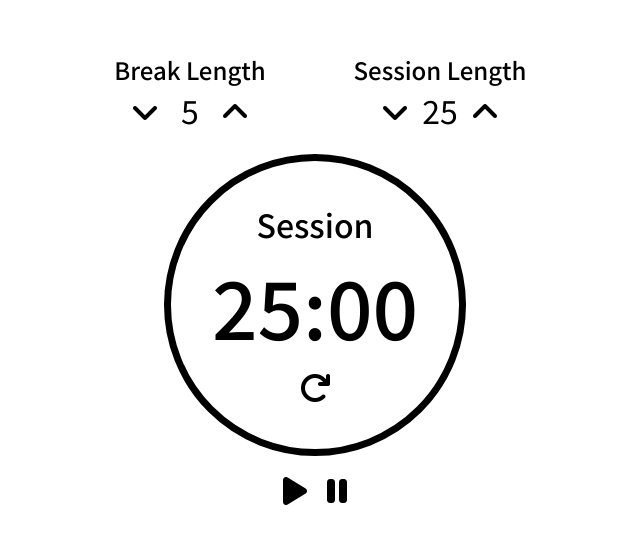
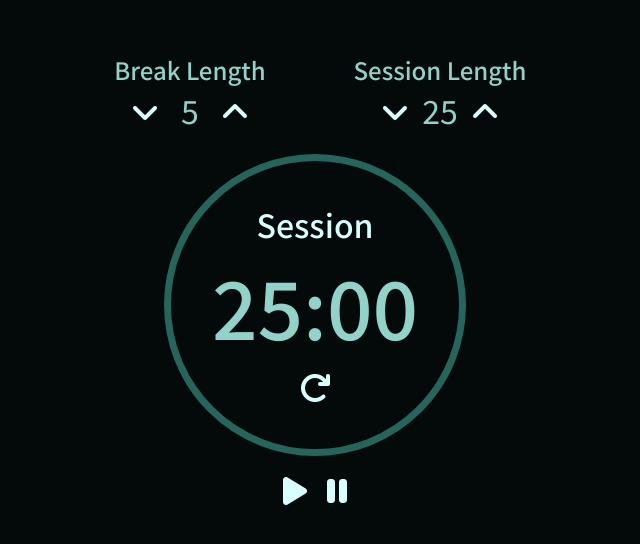
Before and after one commit to chloeharris1/25-5-Clock, a React (Create React App) app: page / in a window 1280 px wide. Shown: the part 206-750 px from the top of the page, without its empty margins (325-965 px from the left). Built offline with nearby package versions, Linux system fonts and the light colour scheme.

Commit message:
Updated page styling

```diff
--- a/src/App.scss
+++ b/src/App.scss
@@ -14,6 +14,8 @@ body {
     text-align: center;
     font-size: 2rem;
     font-family: 'Noto Sans JP', sans-serif;
+    background: #040909;
+    color: #91d2c9;
     .container {
         height: 100vh;
         padding-top: 50%;
@@ -42,11 +44,12 @@ body {
     justify-content: center;
     width: 18rem;
     height: 18rem;
-    border: 7px solid black;
+    border: 7px solid #26655c;
     border-radius: 50%;
     margin: 20px auto 10px auto;
     #timer-label {
         font-weight: 500;
+        color: #d8ffff;
     }
     #time-left {
         font-size: 80px;
@@ -62,8 +65,17 @@ button {
     font-size: 2rem;
     i {
         margin: 5px;
+        color: #d8ffff;
     }
     .fa-pause {
         margin-left: 15px;
     }
 }
+
+// .fa-arrow-rotate-right,
+// .fa-play,
+// .fa-angle-up,
+// .fa-angle-down .fa-pause:hover {
+//     color: #d8ffff;
+//     opacity: .4;
+// }
--- a/src/components/Timer.js
+++ b/src/components/Timer.js
@@ -2,7 +2,7 @@ import React from "react";
 
 import Controls from "./Controls";
 
-// Function to get an accurate interval
+// Function to get an accurate interval, avoid drifting over time
 const accurateInterval = function (func, time) {
     let stop, expected, timeout, callback;
 
```
